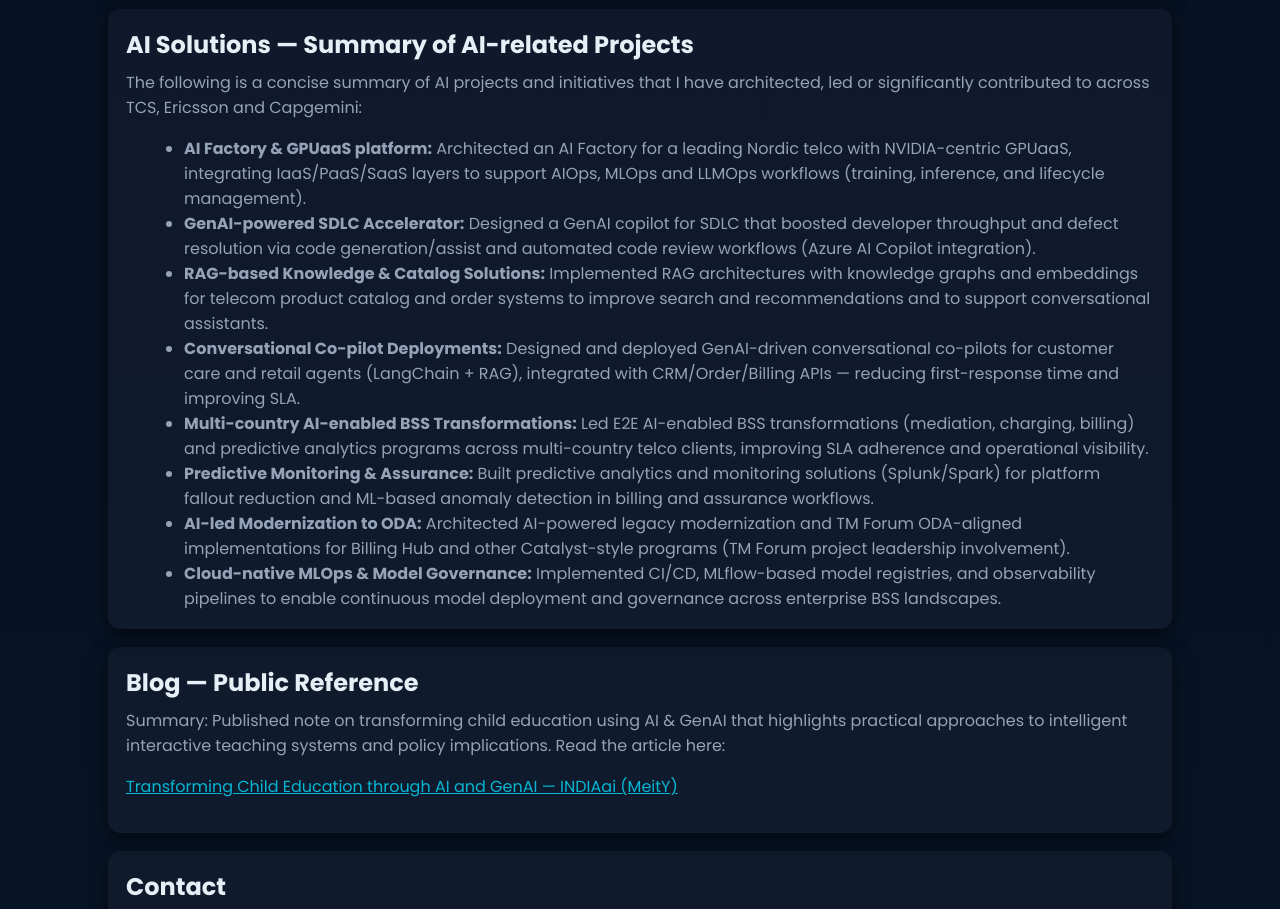
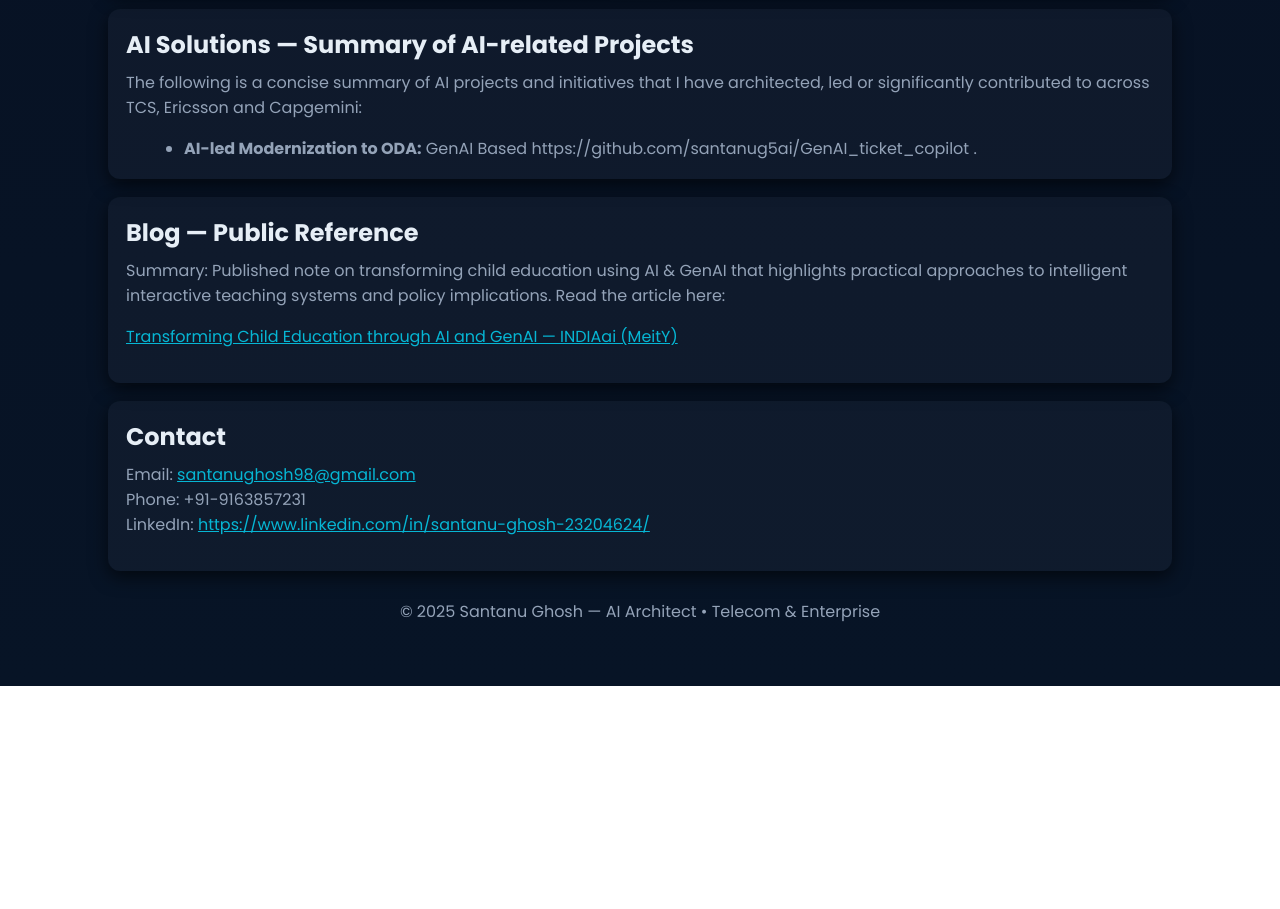
Before and after one commit to santanug5ai/aisolutions, a plain HTML site: page index.html in a window 1280 px wide. Shown: the part 960-1869 px from the top of the page. After the commit the page ends 1646 px from the top, so only its background shows below. Drawn offline with Linux system fonts and the light colour scheme.

Commit message:
Update index.html

```diff
--- a/index.html
+++ b/index.html
@@ -101,21 +101,7 @@
           </p>
 
           <ul style="margin-top:10px" class="muted">
-            <li><strong>AI Factory & GPUaaS platform:</strong> Architected an AI Factory for a leading Nordic telco with NVIDIA-centric GPUaaS, integrating IaaS/PaaS/SaaS layers to support AIOps, MLOps and LLMOps workflows (training, inference, and lifecycle management).</li>
-
-            <li><strong>GenAI-powered SDLC Accelerator:</strong> Designed a GenAI copilot for SDLC that boosted developer throughput and defect resolution via code generation/assist and automated code review workflows (Azure AI Copilot integration).</li>
-
-            <li><strong>RAG-based Knowledge & Catalog Solutions:</strong> Implemented RAG architectures with knowledge graphs and embeddings for telecom product catalog and order systems to improve search and recommendations and to support conversational assistants.</li>
-
-            <li><strong>Conversational Co-pilot Deployments:</strong> Designed and deployed GenAI-driven conversational co-pilots for customer care and retail agents (LangChain + RAG), integrated with CRM/Order/Billing APIs — reducing first-response time and improving SLA.</li>
-
-            <li><strong>Multi-country AI-enabled BSS Transformations:</strong> Led E2E AI-enabled BSS transformations (mediation, charging, billing) and predictive analytics programs across multi-country telco clients, improving SLA adherence and operational visibility.</li>
-
-            <li><strong>Predictive Monitoring & Assurance:</strong> Built predictive analytics and monitoring solutions (Splunk/Spark) for platform fallout reduction and ML-based anomaly detection in billing and assurance workflows.</li>
-
-            <li><strong>AI-led Modernization to ODA:</strong> Architected AI-powered legacy modernization and TM Forum ODA-aligned implementations for Billing Hub and other Catalyst-style programs (TM Forum project leadership involvement).</li>
-
-            <li><strong>Cloud-native MLOps & Model Governance:</strong> Implemented CI/CD, MLflow-based model registries, and observability pipelines to enable continuous model deployment and governance across enterprise BSS landscapes.</li>
+            <li><strong>AI-led Modernization to ODA:</strong>  GenAI Based  https://github.com/santanug5ai/GenAI_ticket_copilot .</li>
           </ul>
         </div>
       </section>
```
